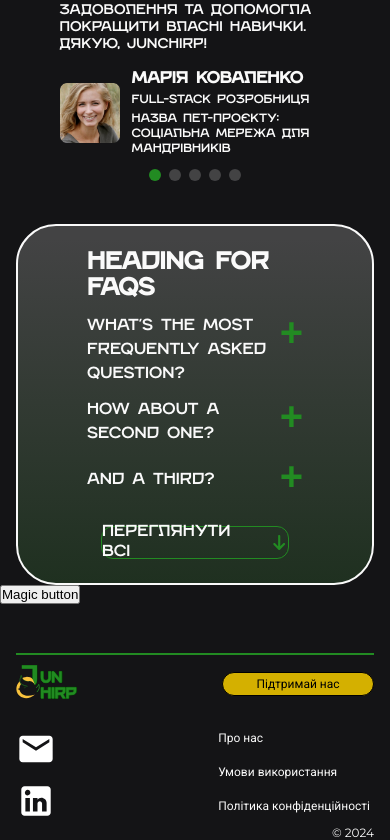
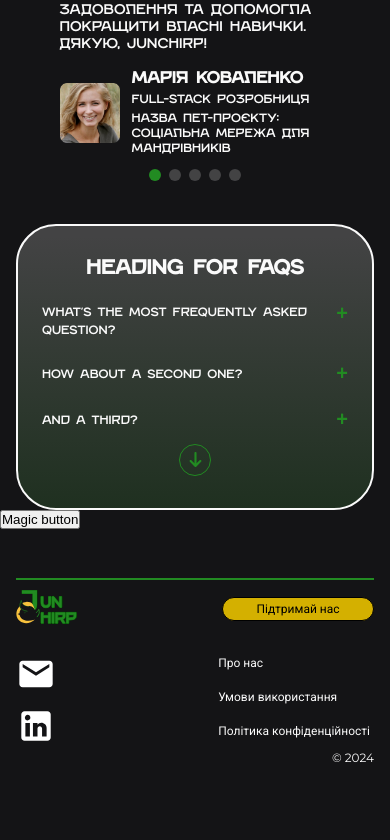
Before and after one commit to junchirp/junchirp, a Next.js app: page /en in a window 390 px wide. Shown: the part 4435-5275 px from the top of the page. After the commit the page ends 5200 px from the top, so only its background shows below. Built offline with nearby package versions, Linux system fonts and the light colour scheme; no server answers.

Commit message:
refactor faqs for mobile first

```diff
--- a/src/components/Home/Faqs/faqs.module.scss
+++ b/src/components/Home/Faqs/faqs.module.scss
@@ -1,6 +1,6 @@
-@import '../../../sass-utils/container';
-@import '../../../sass-utils/mixins';
-@import '../../../sass-utils/variables';
+@import '@/sass-utils/container';
+@import '@/sass-utils/mixins';
+@import '@/sass-utils/variables';
 
 .faq {
   display: flex;
@@ -8,22 +8,22 @@
 
   &__question {
     @include flexCenter();
-    @include font(24px, 2vw, 24px, 400, 36px);
+    @include font(12px, 2vw, 12px, 400, 18px);
 
-    @include mediaMaxQuery($screen-size-l) {
+    @include mediaQuery($screen-size-s) {
+      @include font(16px, 2vw, 16px, 400, 24px);
+    }
+
+    @include mediaQuery($screen-size-m) {
       @include font(20px, 2vw, 20px, 400, 30px);
     }
 
-    @include mediaMaxQuery($screen-size-m) {
+    @include mediaQuery($screen-size-l) {
       @include font(20px, 2vw, 20px, 400, 30px);
     }
 
-    @include mediaMaxQuery($screen-size-s) {
-      @include font(16px, 2vw, 16px, 400, 24px);
-    }
-
-    @include mediaMaxQuery($screen-size-xs) {
-      @include font(12px, 2vw, 12px, 400, 18px);
+    @include mediaQuery($screen-size-xl) {
+      @include font(24px, 2vw, 24px, 400, 36px);
     }
   }
 
@@ -40,38 +40,40 @@
       transform: scaleY(1);
       opacity: 1;
       max-height: 500px;
-      margin-top: 32px;
+      margin-top: 24px;
 
-      @include mediaMaxQuery($screen-size-l) {
+      // margin-top checked with figma
+      @include mediaQuery($screen-size-s) {
+        margin-top: 12px;
+      }
+
+      @include mediaQuery($screen-size-m) {
         margin-top: 24px;
       }
 
-      @include mediaMaxQuery($screen-size-s) {
-        margin-top: 12px;
-      }
-
-      @include mediaMaxQuery($screen-size-xs) {
-        margin-top: 24px;
+      @include mediaQuery($screen-size-xl) {
+        margin-top: 32px;
       }
     }
 
-    @include font(20px, 2vw, 20px, 500, 30px);
+    @include font(12px, 2vw, 12px, 500, 18px);
+
     color: var(--text-color-valid);
 
-    @include mediaMaxQuery($screen-size-l) {
+    @include mediaQuery($screen-size-s) {
+      @include font(16px, 2vw, 40px, 500, 24px);
+    }
+
+    @include mediaQuery($screen-size-m) {
+      @include font(18px, 2vw, 18px, 500, 27px);
+    }
+
+    @include mediaQuery($screen-size-l) {
       @include font(20px, 2vw, 20px, 500, 30px);
     }
 
-    @include mediaMaxQuery($screen-size-m) {
-      @include font(18px, 2vw, 18px, 500, 27px);
-    }
-
-    @include mediaMaxQuery($screen-size-s) {
-      @include font(16px, 2vw, 40px, 500, 24px);
-    }
-
-    @include mediaMaxQuery($screen-size-xs) {
-      @include font(12px, 2vw, 12px, 500, 18px);
+    @include mediaQuery($screen-size-xl) {
+      @include font(20px, 2vw, 20px, 500, 30px);
     }
   }
 
@@ -83,21 +85,20 @@
   }
 
   &__title {
-    @include font(40px, 2vw, 40px, 600, 44px);
+    @include font(20px, 2vw, 22px, 600, 22px);
+    @include flexCenter;
 
-    @include mediaMaxQuery($screen-size-l) {
+    @include mediaQuery($screen-size-s) {
+      @include font(24px, 2vw, 24px, 600, 26px);
+    }
+    @include mediaQuery($screen-size-m) {
+      @include font(40px, 2vw, 40px, 600, 44px);
+    }
+    @include mediaQuery($screen-size-l) {
       @include font(32px, 2vw, 32px, 600, 35px);
     }
-
-    @include mediaMaxQuery($screen-size-m) {
+    @include mediaQuery($screen-size-xl) {
       @include font(40px, 2vw, 40px, 600, 44px);
-    }
-    @include mediaMaxQuery($screen-size-s) {
-      @include font(24px, 2vw, 24px, 600, 26px);
-    }
-    @include mediaMaxQuery($screen-size-xs) {
-      @include font(20px, 2vw, 22px, 600, 22px);
-      @include flexCenter;
     }
   }
 }
@@ -111,86 +112,109 @@
   border: 2px solid var(--color);
   box-sizing: border-box;
   border-radius: 40px;
-  padding: 50px 152px;
+
   display: flex;
   flex-direction: column;
 
-  @include mediaMaxQuery($screen-size-l) {
-    padding: 40px 189px 50px 189px;
+  // padding checked with figma
+  padding-top: 32px;
+  padding-bottom: 32px;
+  padding-left: 24px;
+  padding-right: 24px;
+
+  @include mediaQuery($screen-size-s) {
+    padding-top: 24px;
+    padding-bottom: 24px;
   }
 
-  @include mediaMaxQuery($screen-size-m) {
-    padding: 50px 122px 40px;
+  @include mediaQuery($screen-size-m) {
+    padding-top: 50px;
+    padding-bottom: 50px;
   }
 
-  @include mediaMaxQuery($screen-size-s) {
-    padding: 24px 69px 24px;
+  @include mediaQuery($screen-size-l) {
+    padding-top: 40px;
+    padding-bottom: 40px;
   }
 
-  @include mediaMaxQuery($screen-size-xs) {
-    padding: 32px 24px 24px;
+  @include mediaQuery($screen-size-xl) {
+    padding-top: 50px;
+    padding-bottom: 50px;
+    padding-left: 40px;
+    padding-right: 40px;
   }
 }
 
 .container__faqs {
   display: flex;
   flex-direction: column;
-  gap: 32px;
-  margin-bottom: 40px;
+  // gap and margin-bottom checked with figma
+  gap: 24px;
+  margin-bottom: 12px;
 
-  @include mediaMaxQuery($screen-size-l) {
-    gap: 24px;
+  @include mediaQuery($screen-size-s) {
+    gap: 12px;
     margin-bottom: 24px;
   }
 
-  @include mediaMaxQuery($screen-size-s) {
-    gap: 12px;
+  @include mediaQuery($screen-size-m) {
+    gap: 24px;
   }
 
-  @include mediaMaxQuery($screen-size-xs) {
-    gap: 24px;
-    margin-bottom: 12px;
+  @include mediaQuery($screen-size-xl) {
+    gap: 32px;
+    margin-bottom: 40px;
   }
 }
 
 .toggleIcon {
-  @include font(40px, 2vw, 40px, 600, 44px);
+  @include font(20px, 2vw, 20px, 600, 22px);
   color: var(--text-color-valid);
 
-  @include mediaMaxQuery($screen-size-xs) {
-    @include font(20px, 2vw, 20px, 600, 22px);
+  @include mediaQuery($screen-size-s) {
+    @include font(40px, 2vw, 40px, 600, 44px);
   }
 }
 
 .link {
   border: 1px solid var(--border-color);
-  width: 242px;
-  height: 49px;
-  border-radius: 12px;
+  // width, height, border-radius checked with figma
+  width: 32px;
+  height: 32px;
+  border-radius: 40px;
+
   gap: 8px;
   @include font(20px, 2vw, 20px, 300, 24px);
   @include flexCenter();
   @include hover(transform, scale(1.05));
 
-  @include mediaMaxQuery($screen-size-m) {
-    @include font(18px, 2vw, 18px, 300, 22px);
-    width: 225px;
+  @include mediaQuery($screen-size-s) {
+    @include font(16px, 2vw, 16px, 300, 20px);
+    width: 188px;
+    height: 35px;
+    border-radius: 12px;
   }
 
-  @include mediaMaxQuery($screen-size-s) {
-    @include font(16px, 2vw, 16px, 300, 20px);
-    width: 188px;
-    height: 33px;
+  @include mediaQuery($screen-size-m) {
+    @include font(18px, 2vw, 18px, 300, 22px);
+    width: 190px;
+    height: 49px;
   }
-  @include mediaMaxQuery($screen-size-xs) {
-    width: 32px;
-    height: 32px;
-    border-radius: 40px;
+
+  @include mediaQuery($screen-size-m) {
+    @include font(18px, 2vw, 18px, 300, 22px);
+    width: 216px;
+  }
+
+  @include mediaQuery($screen-size-xl) {
+    width: 280px;
+    height: 49px;
   }
 
   &__text {
-    @include mediaMaxQuery($screen-size-xs) {
-      display: none;
+    display: none;
+    @include mediaQuery($screen-size-s) {
+      display: block;
     }
   }
 }
```
